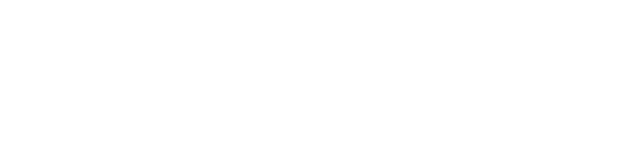
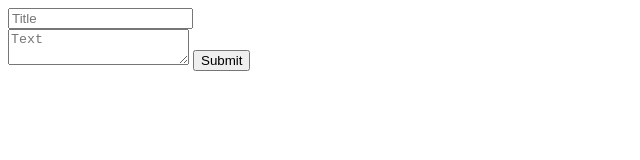
Before and after one commit to kodsurfer/v, a plain HTML site: page blog/new.html in a window 1280 px wide. Shown: the whole page, without its empty margins (0-640 px from the left). Drawn offline with Linux system fonts and the light colour scheme.

Commit message:
Update new.html

```diff
--- a/blog/new.html
+++ b/blog/new.html
@@ -1,7 +1,15 @@
-<html>
+<html lang="en">
 <head>
     <title>
         V blog
     </title>
 </head>
+<body>
+<form action="/new_article" method="post">
+    <input type="text" placeholder="Title" name="title"/>
+    <br/>
+    <textarea placeholder="Text" name="text"></textarea>
+    <input type="submit"/>
+</form>
+</body>
 </html>
```
